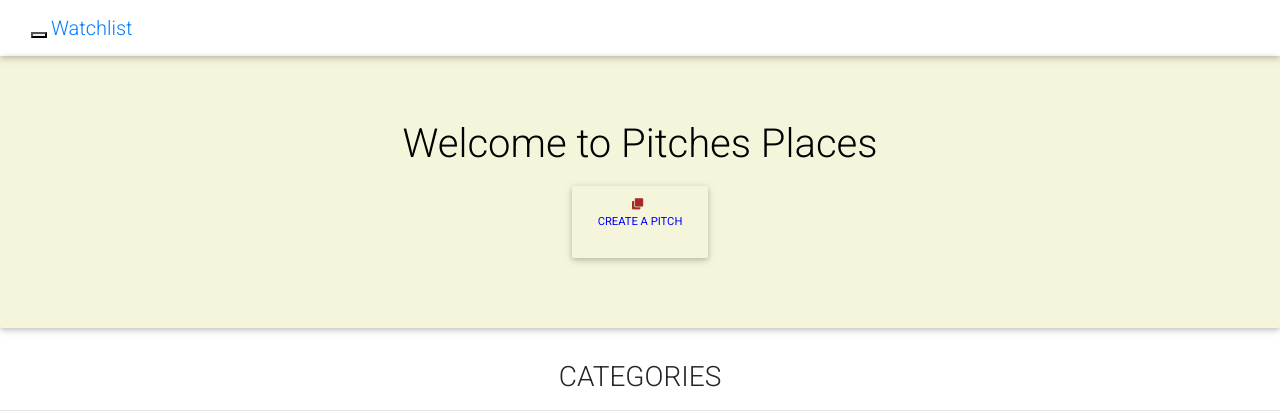
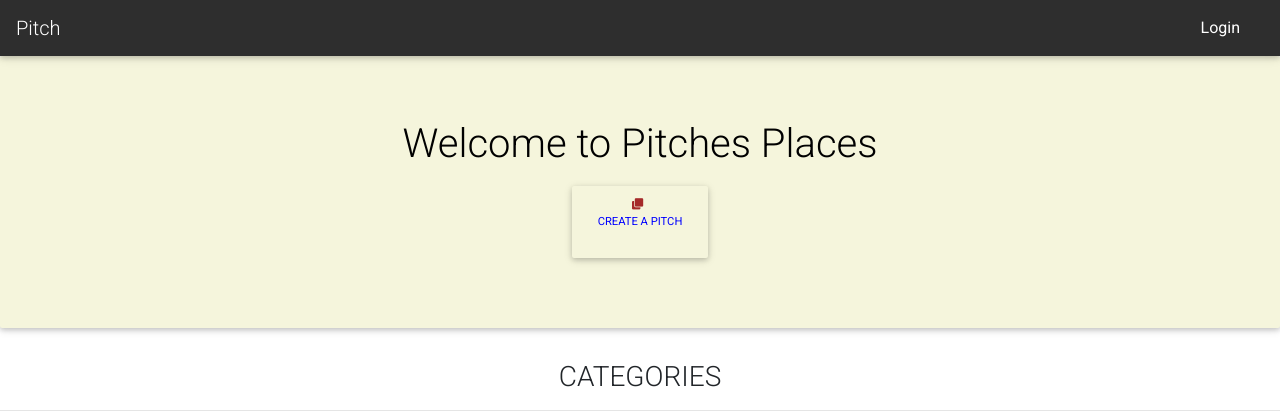
Before and after one commit to MichaelNjoroge254/One-Minute_Pitch, a Flask app: template app/templates/index.html in a window 1280 px wide. Shown: the top 420 px of the page. Run offline with Flask 2, Linux system fonts and the light colour scheme; the template is opened without the code that fills it, so the values that code supplies are empty; parts of the project's set-up code (start-up, migrations or seed data) failed here and were passed over; some libraries are stand-ins or nearby versions.

Commit message:
modified app/templates/navbar.html

```diff
--- a/app/templates/navbar.html
+++ b/app/templates/navbar.html
@@ -1,29 +1,33 @@
-<div class="navbar navbar-inverse" role="navigation">
-    <div class="container-fluid">
-        <div class="navbar-header">
-            <button type="button" class="navbar-toggle" data-toggle="collapse" data-target=".navbar-collapse">
-                <span class="sr-only">Toggle navigation</span>
-                <span class="icon-bar"></span>
-                <span class="icon-bar"></span>
-                <span class="icon-bar"></span>
-            </button>
-            <a class="navbar-brand" href="/"> Watchlist </a>
-        </div>
-        <div class="navbar-collapse collapse">
-            <ul class="nav navbar-nav">
-                <li><a href="/">Home</a></li>
-            </ul>
+<!--Navbar-->
+<nav class="navbar navbar-expand-lg navbar-dark elegant-color">
 
-            <ul class="nav navbar-nav navbar-right">
-                {% if current_user.is_authenticated %}
-                <li><a href="{{url_for('main.profile',uname=current_user.username)}}">Profile</a></li>
-                <li><a href="{{url_for('auth.logout')}}">Sign out</a></li>
-                {% else %}
-                <li><a href="{{url_for('auth.login')}}">Sign in</a></li>
-                {%endif%}
-              </ul>
+    <!-- Navbar brand -->
+    <a class="navbar-brand" href="/">Pitch
+        <span class="sr-only">(current)</span>
+    </a>
 
-        </div>
+    <!-- Collapse button -->
+    <button class="navbar-toggler" type="button" data-toggle="collapse" data-target="#basicExampleNav"
+      aria-controls="basicExampleNav" aria-expanded="false" aria-label="Toggle navigation">
+      <span class="navbar-toggler-icon"></span>
+    </button>
 
+    <div class="collapse navbar-collapse" id="basicExampleNav">
+
+      <ul class="navbar-nav ml-auto">
+        {% if current_user.is_authenticated %}
+        <li class="nav-item dropdown">
+          <a class="nav-link dropdown-toggle" id="navbarDropdownMenuLink" data-toggle="dropdown"
+            aria-haspopup="true" aria-expanded="false" href = "/">{{current_user.username}}</a>
+          <div class="dropdown-menu dropdown-primary" aria-labelledby="navbarDropdownMenuLink">
+            <a class="dropdown-item" href="{{url_for('main.profile',uname = current_user.username)}}">Profile</a>
+            <a class="dropdown-item" href="{{url_for('auth.logout')}}">Logout</a>
+            {% else %}
+            <a class="dropdown-item text-white" href="{{url_for('auth.login')}}">Login</a>
+            {%endif%}
+          </div>
+        </li>
+      </ul>
     </div>
-</div>
+
+  </nav>
```
